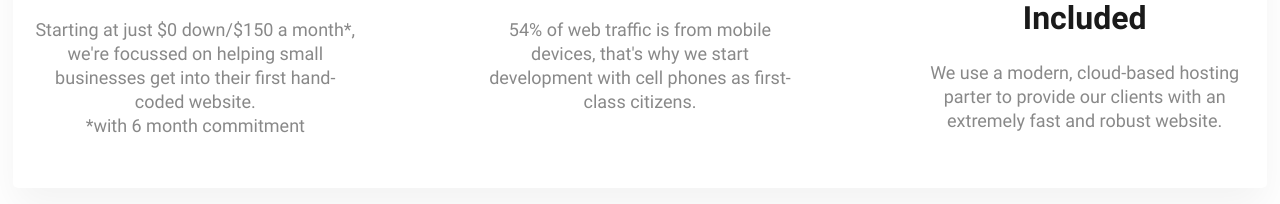
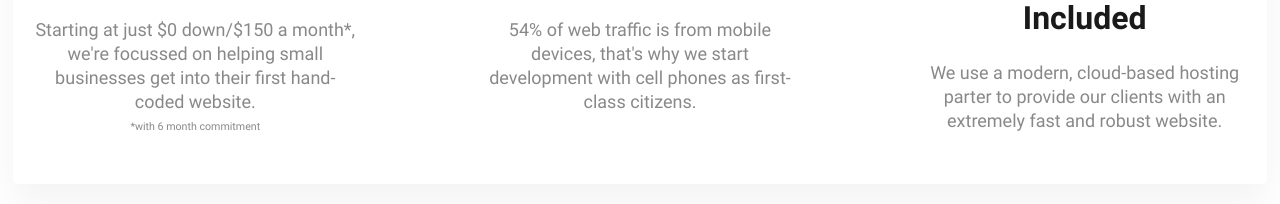
Before and after one commit to bluepixelweb/BluePixel-v4.dev, an Eleventy site: page src/index.html in a window 1280 px wide. Shown: the part 1088-1292 px from the top of the page. Built offline with nearby package versions, Linux system fonts and the light colour scheme; Eleventy itself is replaced by a stand-in of ours; files that its build step writes are made by us from their sources.

Commit message:
content updates

```diff
--- a/src/css/critical.css
+++ b/src/css/critical.css
@@ -342,6 +342,10 @@
     width: 100%;
     opacity: .7;
   }
+  .services .card .smallprint {
+    font-size: 0.66666667em;
+    padding-top: 0.55555556em;
+  }
 }
 /* Inbetween */
 @media only screen and (min-width: 768px) {
```
